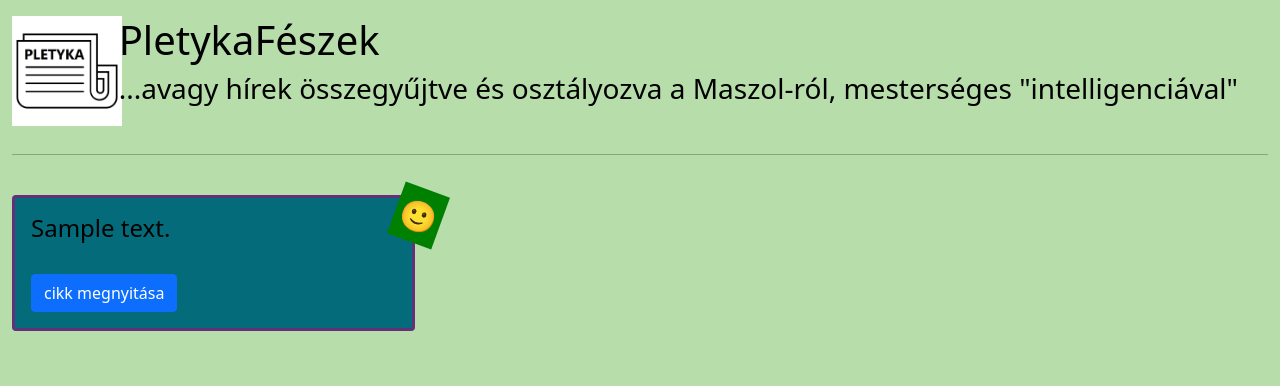
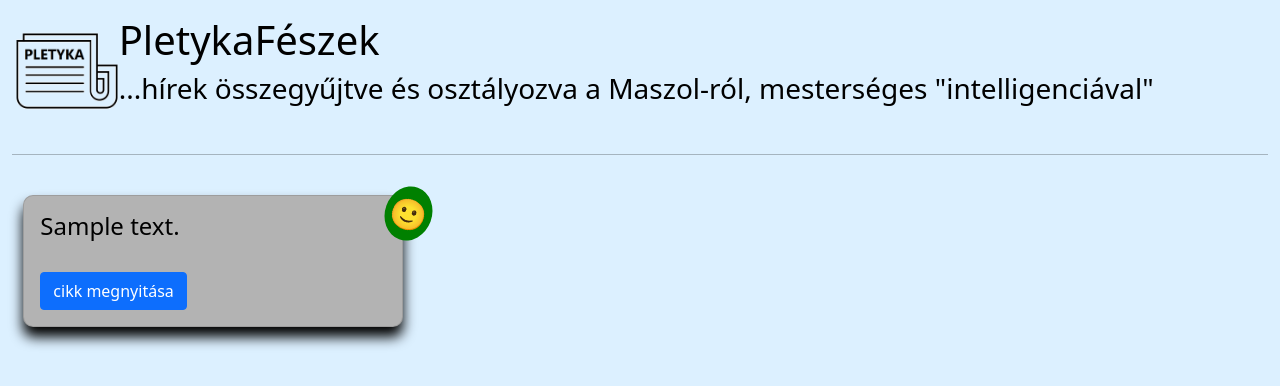
Before and after one commit to balazs230/szoftver_rendszerek_modellezese, a Flask app: template webscraper/templates/index.html in a window 1280 px wide. Shown: the top 386 px of the page. Run offline with Flask 2, Linux system fonts and the light colour scheme; the template is opened without the code that fills it: most values are stand-ins (such as "Sample title", 1, 10 or a date in 2020).

Commit message:
small updates

```diff
--- a/webscraper/app.py
+++ b/webscraper/app.py
@@ -6,20 +6,26 @@ source = requests.get('https://maszol.ro/').text
 
 soup = BeautifulSoup(source, 'html.parser')
 
-articles = soup.find_all('article')
+articles = soup.find_all('article')[0:5]
 
-kulcsszavak = ['háborúban', 'bomba', 'konfliktus', 'katonai', 'terror', 'csökken']
+kulcsszavak = ['háború', 'bomba', 'konfliktus', 'katona', 'terror', 'kigyulladt', 'villám', 'vihar']
+checks = []
 
-print( any(word in 'robbant egy észak-afganisztáni szunnita terror'.lower() for word in kulcsszavak) )
+for article in articles:
+     h2=', '.join([x.get_text() for x in article.find_all('h2')])
+     if any(word in h2 for word in kulcsszavak):
+         checks.append('-')
+     else:
+         checks.append('+')
+# for art in articles:
+#     print(type(art))
 
 app = Flask(__name__)
 
 @app.route('/')
 def index():
 
-    #print(len(cikkek))
-
-    return render_template('index.html', articles=articles, kulcsszavak=kulcsszavak)
+    return render_template('index.html', len=len, articles=articles, kulcsszavak=kulcsszavak, checks=checks)
 
 if __name__ == "__main__":
     app.run(debug=True)
--- a/webscraper/templates/index.html
+++ b/webscraper/templates/index.html
@@ -9,18 +9,20 @@
   <link href="https://cdn.jsdelivr.net/npm/bootstrap@5.1.3/dist/css/bootstrap.min.css" rel="stylesheet">
   <script src="https://cdn.jsdelivr.net/npm/bootstrap@5.1.3/dist/js/bootstrap.bundle.min.js"></script>
   <link rel="shortcut icon" href="{{ url_for('static', filename='pletykaicon.png') }}">
-  <title>PletykaFeszek</title>
+  <title>PletykaFészek</title>
   <style>
     body {
       padding: 0;
-      background-color: #b6ddaa;
+      background-color: rgb(220, 240, 255);
       color: black;
     }
 
     .card {
       position: relative;
-      border: 3px solid #63307a;
-      background-color: #046b7a;
+      background-color: #b3b3b3;
+      border-radius: 10px;
+      -webkit-box-shadow: 10px 10px 14px 6px #FFFFFF;
+      box-shadow: 0px 10px 13px 0px #000000, 10px 10px 14px 6px rgba(255,255,255,0);
     }
 
     .card .card-badge {
@@ -30,6 +32,7 @@
       padding: 5px;
       color: white;
       transform: rotate(20deg);
+      border-radius: 50%;
     }
 
     .logo {
@@ -47,7 +50,7 @@
       </div>
       <div class="col-lg-11">
         <h1>PletykaFészek</h1>
-        <h3>...avagy hírek összegyűjtve és osztályozva a Maszol-ról, mesterséges "intelligenciával"</h3> <br>
+        <h3>...hírek összegyűjtve és osztályozva a Maszol-ról, mesterséges "intelligenciával"</h3> <br>
       </div>
     </div>
 
@@ -59,19 +62,20 @@
     <div class="row">
       {% for column in article %}
       <div class="col-lg-4 d-flex justify-content-center">
-        <div class="card" style="width:500px">
+        <div class="card" style="width:380px">
           <div class="card-body">
             <h4 class="card-title">{{ column['h2']['a'].text }}</h4> <br>
             <a href="{{ column['h2']['a']['href'] }}" target="_blank" class="btn btn-primary">cikk megnyitása</a>
           </div>
-          {% if 1 > 10 %}
-          <div class="card-badge" style="background-color: red;"><span style='font-size:30px;'>&#128577;</span></div>
+          {% if false %}
+          <div class="card-badge" title="rossz hír" style="background-color: red;"><span style='font-size:30px;'>&#128577;</span></div>
           {% else %}
-          <div class="card-badge" style="background-color: green;"><span style='font-size:30px;'>&#128578;</span></div>
+          <div class="card-badge" title="jó hír" style="background-color: green;"><span style='font-size:30px;'>&#128578;</span></div>
           {% endif %}
         </div>
         <br>
       </div>
+      <br>
       {% endfor %}
     </div>
     <br>
```
Also changed, not shown: webscraper/static/pletykaicon.png.
